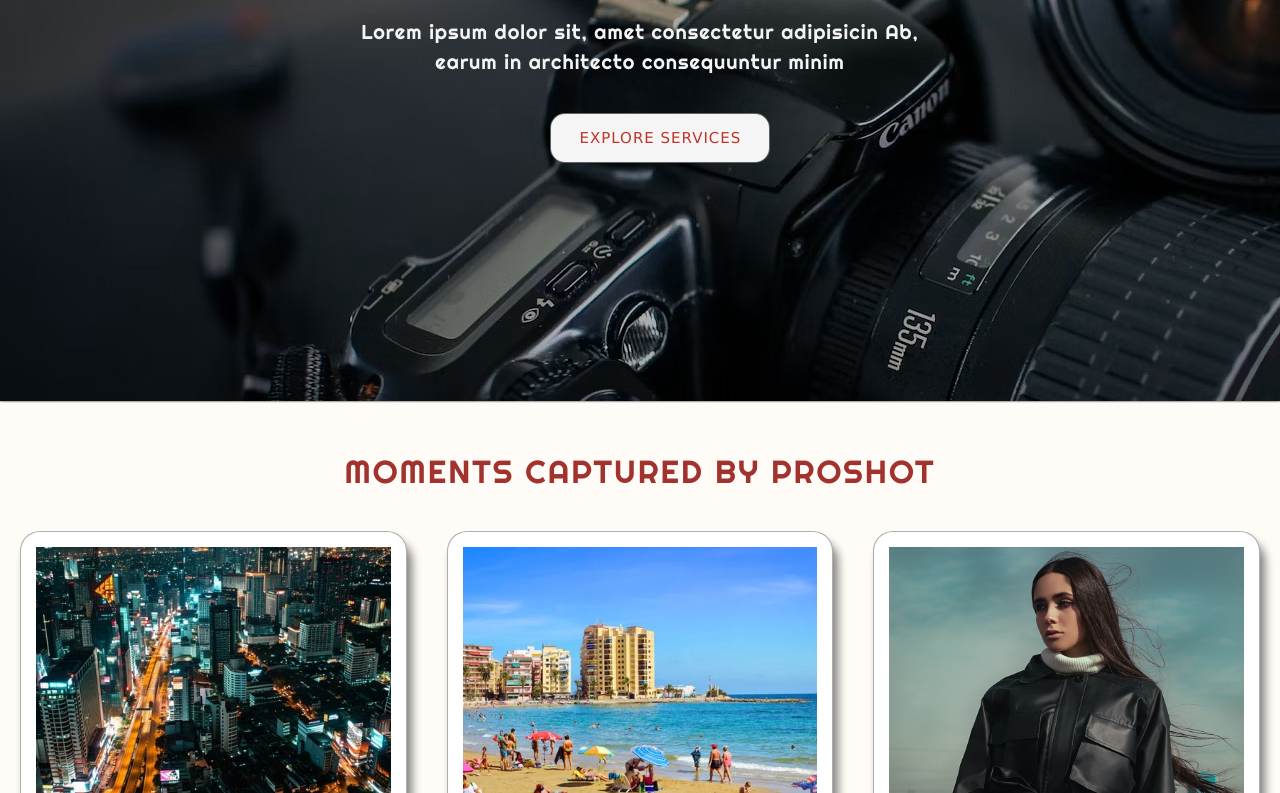
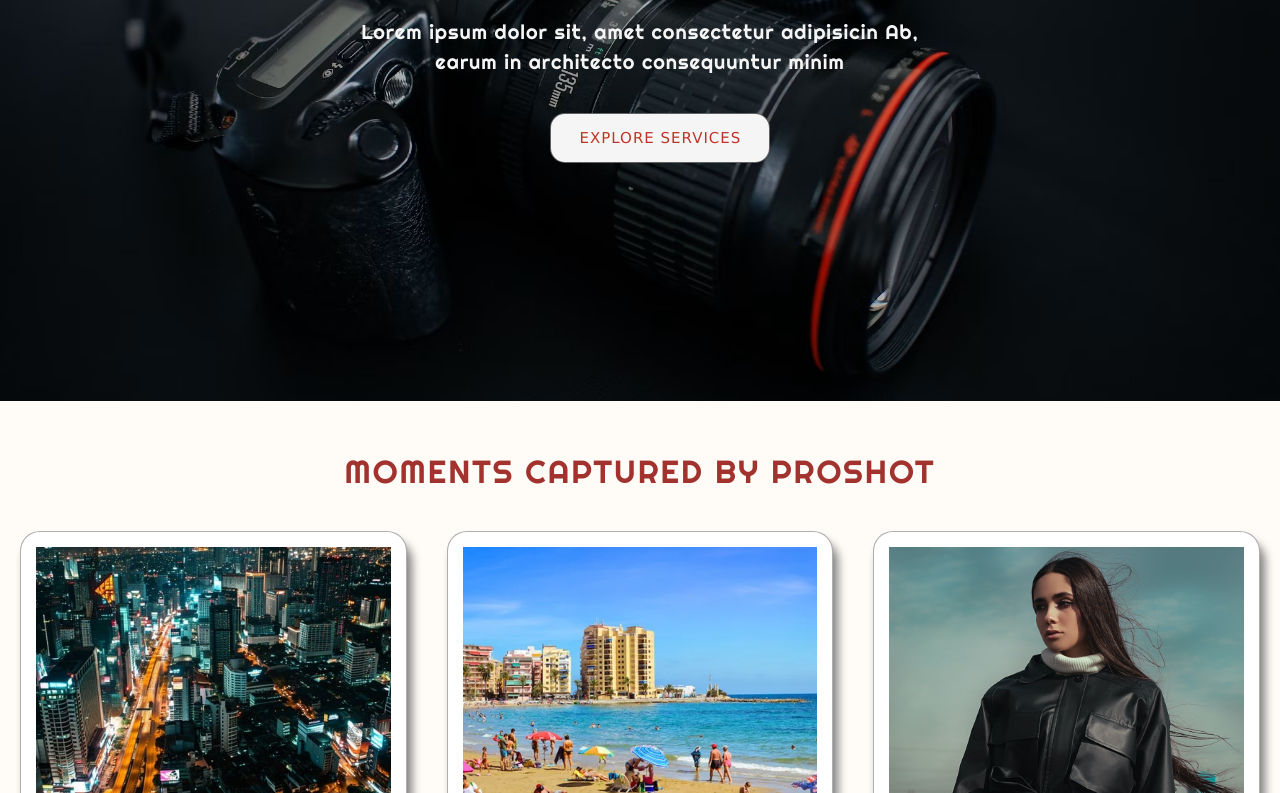
Before and after one commit to Harmoney001/Photography, a plain HTML site: page index.html in a window 1280 px wide. Shown: the part 399-1192 px from the top of the page. Drawn offline with Linux system fonts and the light colour scheme.

Commit message:
Update index.css

```diff
--- a/index.css
+++ b/index.css
@@ -132,18 +132,10 @@ header{
 .landing{
     height: 90vh;
     position: relative;
+    background-image: url('photo.jpg');
+    background-size: cover;
+    width: 100%;
 
-}
-
-.landing::before{
-    content: "";
-  background-image: url('photo.jpg');
-  background-size: cover;
-  filter: blur(1px);
-  position: absolute;
-  height: 90vh;
-  width: 100%;
-  z-index: -1;
 }
 
 .slide {
```
